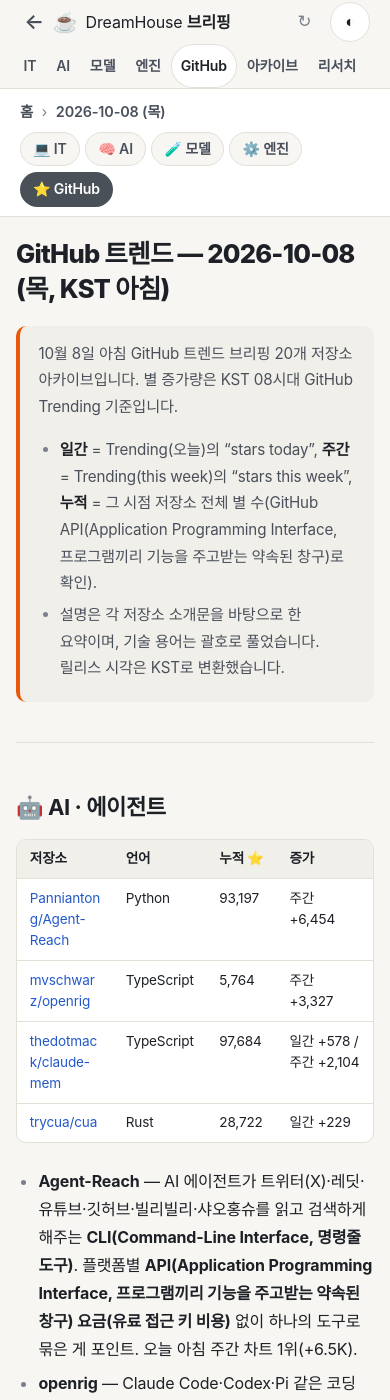
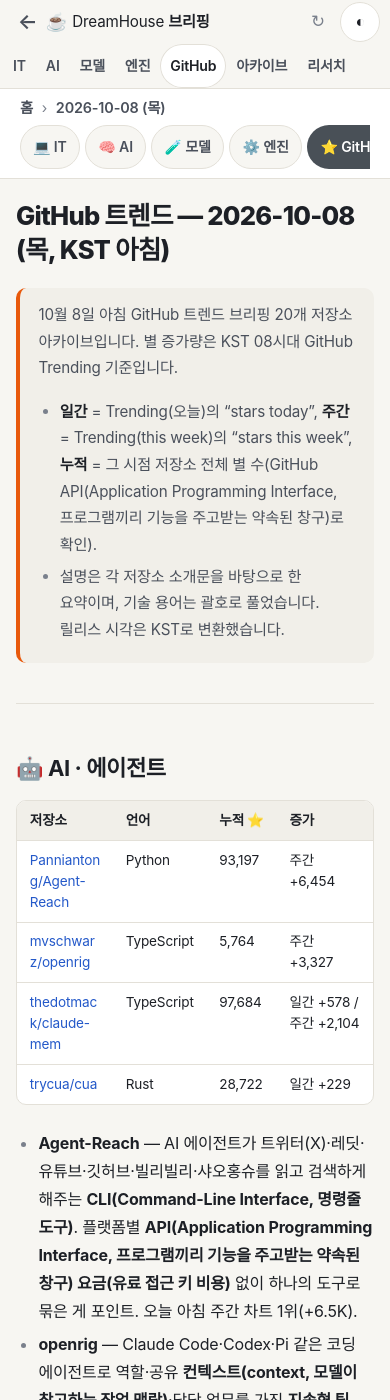
Before and after one commit to DreamHouseKSH/dreamhouse-briefings, a Jekyll site: the page built from github/2026-10-08.md, in a window 390 px wide and 1400 px high. Built offline with Jekyll 4.4.1, drawn with Linux system fonts in a browser that asks for light colours; some web fonts are replaced; our own code applies the rules of GitHub Pages for plain Markdown files.

Commit message:
mobile: logo row fits one line at 390, date tabs 1-row scroll, stable hide-on-scroll

```diff
--- a/assets/css/style.css
+++ b/assets/css/style.css
@@ -617,3 +617,19 @@
   .footer-nav a { flex: 1 1 0; justify-content: center; padding: 0 .6rem; }
 }
 .stats-top a { white-space: normal; }
+
+/* 폰: 로고 줄 한 줄 유지 (← · 로고 · 배지·↻·테마) + 같은 날짜 탭도 한 줄 가로 스크롤 */
+html { overflow-anchor: none; }
+@media (max-width: 40rem) {
+  .site-header .wrap { padding-left: max(.6rem, env(safe-area-inset-left, 0px)); padding-right: max(.6rem, env(safe-area-inset-right, 0px)); }
+  .header-inner { flex-wrap: wrap; gap: 0 .25rem; }
+  .back-btn { margin-left: -.25rem; margin-right: -.5rem; }
+  .brand { font-size: .95rem; gap: .3rem; min-width: 0; }
+  .brand-mark { font-size: 1.1rem; }
+  .header-actions { gap: .15rem; }
+  .visitors-today { font-size: .72rem; padding: .15rem .45rem; }
+  .brief-bar .wrap { gap: .3rem; padding-top: .4rem; padding-bottom: .4rem; }
+  .brief-bar .tabs { flex-wrap: nowrap; overflow-x: auto; scrollbar-width: none; width: 100%; padding-bottom: 2px; }
+  .brief-bar .tabs::-webkit-scrollbar { display: none; }
+  .brief-bar .tab { flex: none; min-height: 44px; display: inline-flex; align-items: center; }
+}
--- a/assets/js/site.js
+++ b/assets/js/site.js
@@ -570,15 +570,18 @@
   fade();
   nav.addEventListener("scroll", fade, { passive: true });
   window.addEventListener("resize", fade);
-  var mq = window.matchMedia("(max-width: 56rem)"), lastY = window.scrollY, ticking = false;
+  var mq = window.matchMedia("(max-width: 56rem)"), lastY = window.scrollY, ticking = false, lockUntil = 0;
   window.addEventListener("scroll", function () {
     if (ticking) return; ticking = true;
     requestAnimationFrame(function () {
-      var y = window.scrollY, d = y - lastY;
-      if (!mq.matches || y < 80) hdr.classList.remove("nav-hidden");
-      else if (d > 8) hdr.classList.add("nav-hidden");
-      else if (d < -8) hdr.classList.remove("nav-hidden");
-      if (Math.abs(d) > 8 || y < 80) lastY = y;
+      var y = window.scrollY, d = y - lastY, now = Date.now();
+      if (now < lockUntil) { lastY = y; ticking = false; return; } // 숨김/표시 직후 레이아웃 변화로 생긴 스크롤은 무시
+      var was = hdr.classList.contains("nav-hidden"), want = was;
+      if (!mq.matches || y < 80) want = false;
+      else if (d > 12) want = true;
+      else if (d < -12) want = false;
+      if (want !== was) { hdr.classList.toggle("nav-hidden", want); lockUntil = now + 350; }
+      if (Math.abs(d) > 12 || y < 80) lastY = y;
       ticking = false;
     });
   }, { passive: true });
```
